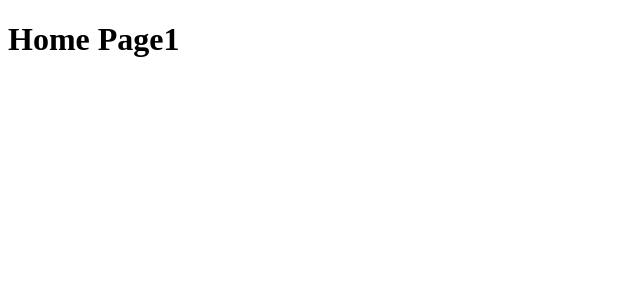
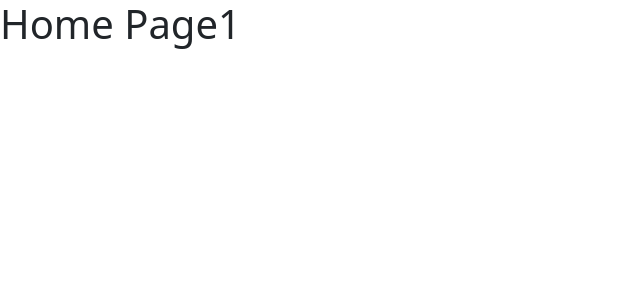
Before and after one commit to emir91/ticketing, a Next.js app in the folder client/: page / in a window 1280 px wide. Shown: the top 300 px of the page, without its empty margins (0-640 px from the left). Built offline with nearby package versions, Linux system fonts and the light colour scheme.

Commit message:
Adding global css and installing bootstrap

```diff
--- a/client/package.json
+++ b/client/package.json
@@ -10,6 +10,7 @@
   "author": "",
   "license": "ISC",
   "dependencies": {
+    "bootstrap": "^5.2.2",
     "next": "^12.3.1",
     "react": "^18.2.0",
     "react-dom": "^18.2.0"
--- /dev/null
+++ b/client/pages/_app.js
@@ -0,0 +1,5 @@
+import 'bootstrap/dist/css/bootstrap.css'
+
+export default ({ Component, pageProps}) => {
+    return <Component {...pageProps}/>
+}
```
Also changed, not shown: 1 other file (tests, documents, lock files or other folders).
